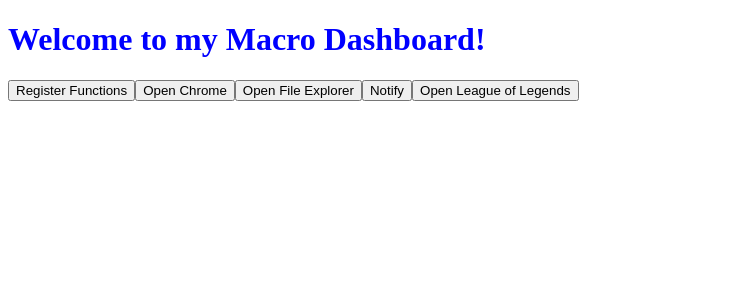
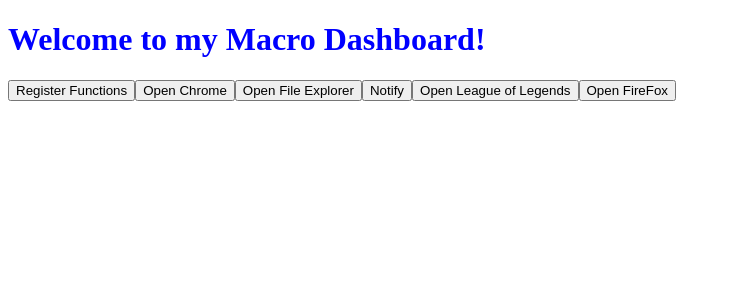
Before and after one commit to Suzakijun1/Desktop-Dashboard, a React (Create React App) app: page / in a window 1280 px wide. Shown: the top 300 px of the page, without its empty margins (0-731 px from the left). Built offline with nearby package versions, Linux system fonts and the light colour scheme.

Commit message:
Added a new function that allows to open apps given a route

```diff
--- a/preload.js
+++ b/preload.js
@@ -14,6 +14,9 @@ contextBridge.exposeInMainWorld("electron", {
   openLeagueOfLegends() {
     ipcRenderer.invoke("openLeagueOfLegends");
   },
+  openApp(route){
+    ipcRenderer.send("openApp" , route);
+  },
   batteryApi: {},
   filesApi: {},
 });
--- a/src/js/App.js
+++ b/src/js/App.js
@@ -8,6 +8,9 @@ import React from "react";
 // const store = new Store();
 
 export default function App({ electron }) {
+
+  const appsToOpen = ["C:\\Program Files\\Mozilla Firefox\\firefox.exe", "C:\\Program Files\\Google\\Chrome\\Application\\chrome.exe"]
+
   const openExplorer = () => {
     // const { shell } = window.require("electron");
     electron.shell.openPath("C:/");
@@ -52,6 +55,15 @@ export default function App({ electron }) {
         >
           Open League of Legends
         </button>
+        <button
+          onClick={() => {
+            appsToOpen.forEach((app) => {
+              electron.openApp(app);
+            });
+          }}
+        >
+          Open FireFox
+        </button>
       </div>
     </>
   );
```
Also changed, not shown: main.js (+10 -0 lines), 1 other file (tests, documents, lock files or other folders).
